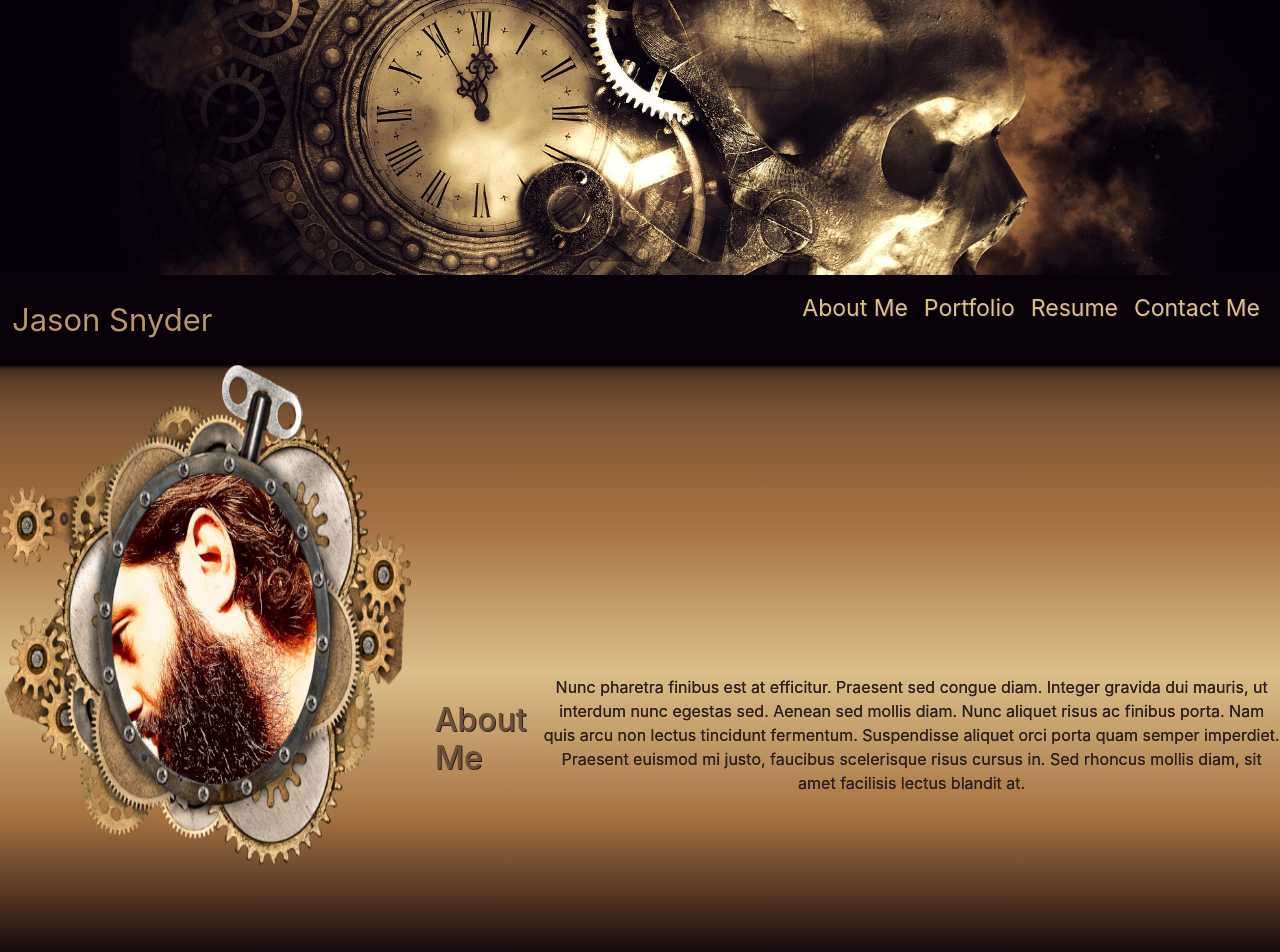
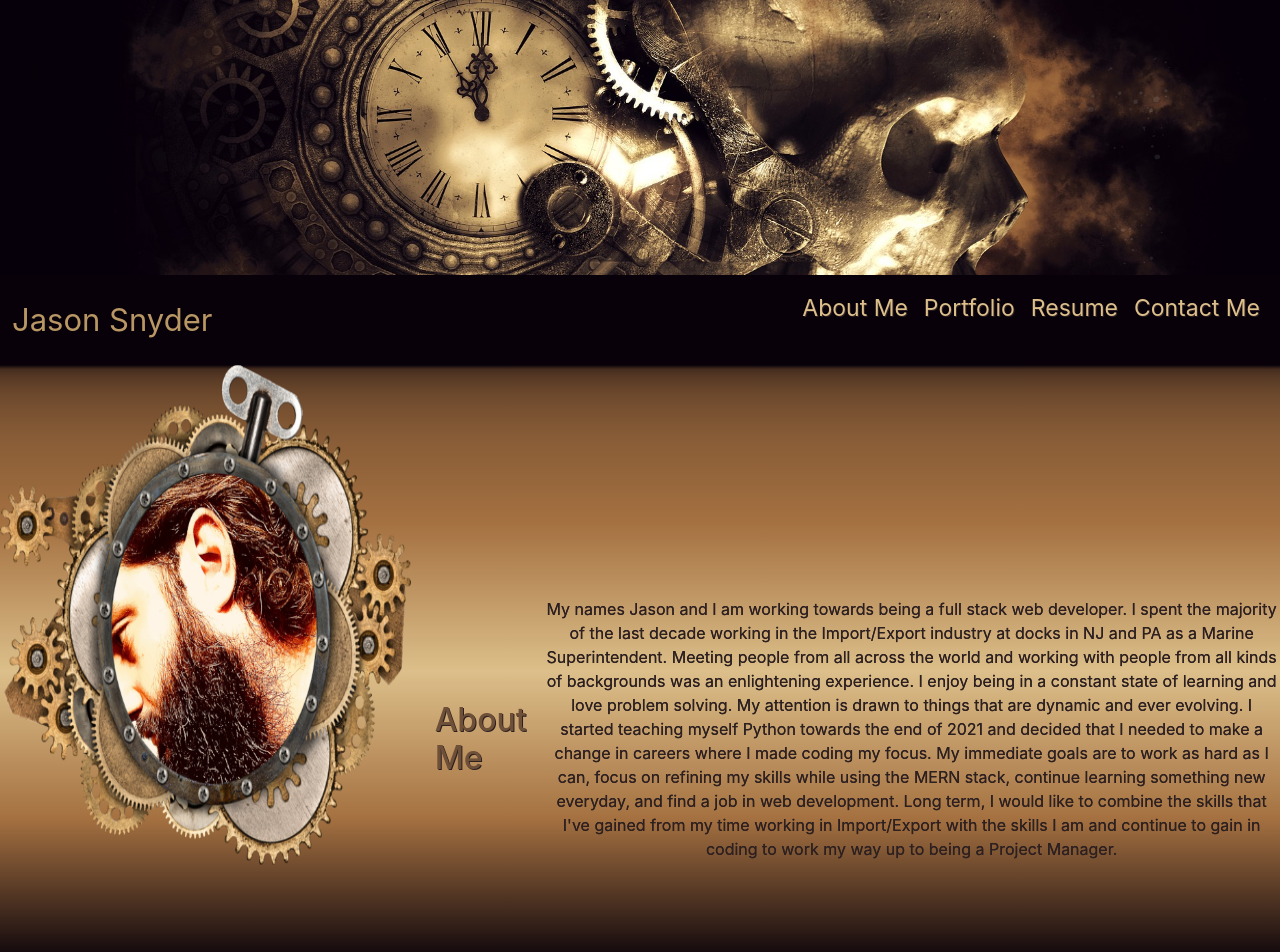
Before and after one commit to jsnyder159/react-portfolio, a React (Create React App) app in the folder portfolio/: page / in a window 1280 px wide. Shown: the top 952 px of the page. Built offline with nearby package versions, Linux system fonts and the light colour scheme; the HTML template or start-up script is replaced by a standard one.

Commit message:
updated about me section and styles on it and my portfolio

```diff
--- a/portfolio/src/components/pages/about/About.js
+++ b/portfolio/src/components/pages/about/About.js
@@ -9,12 +9,13 @@ function About() {
                 <img className="gears col-4" src={gears} alt="beared mans head surround by gears"></img>
                 <h2 className="title col-1">About Me</h2>
                 <p className="para col-7">
-                    Nunc pharetra finibus est at efficitur. Praesent sed congue diam.
-                    Integer gravida dui mauris, ut interdum nunc egestas sed. Aenean sed
-                    mollis diam. Nunc aliquet risus ac finibus porta. Nam quis arcu non
-                    lectus tincidunt fermentum. Suspendisse aliquet orci porta quam semper
-                    imperdiet. Praesent euismod mi justo, faucibus scelerisque risus cursus
-                    in. Sed rhoncus mollis diam, sit amet facilisis lectus blandit at.
+                    My names Jason and I am working towards being a full stack web developer.  I spent the majority of the last decade working in the Import/Export
+                    industry at docks in NJ and PA as a Marine Superintendent.  Meeting people from all across the world and working with people from all kinds of
+                    backgrounds was an enlightening experience.  I enjoy being in a constant state of learning and love problem solving.  My attention is drawn to
+                    things that are dynamic and ever evolving.  I started teaching myself Python towards the end of 2021 and decided that I needed to make a change
+                    in careers where I made coding my focus.  My immediate goals are to work as hard as I can, focus on refining my skills while using the MERN stack,
+                    continue learning something new everyday, and find a job in web development.  Long term, I would like to combine the skills that I've gained from
+                    my time working in Import/Export with the skills I am and continue to gain in coding to work my way up to being a Project Manager.
                 </p>
             </div>
         </div>
--- a/portfolio/src/components/pages/about/about.css
+++ b/portfolio/src/components/pages/about/about.css
@@ -24,7 +24,7 @@
 .para {
     justify-content: center;
     align-content: center;
-    margin-top: 9%;
+    margin-top: 8%;
     color: var(--blkCoffe);
     text-shadow: 0px 0px
 
--- a/portfolio/src/components/pages/portfolio/portfolio.css
+++ b/portfolio/src/components/pages/portfolio/portfolio.css
@@ -22,7 +22,8 @@
 }
 
 .description {
-    padding-top: 0px;
+    padding: 0;
+    color: var(--blkCoffe)
 }
 
 .carousel-control-prev {
@@ -55,6 +56,11 @@
     right: 650px;
 }
 
+h5{
+    color: var(--blkCoffe)
+}
+
+
 .description:link { text-decoration: none; }
 .description:visited { text-decoration: none; }
 .description:hover { text-decoration: none; }
```
